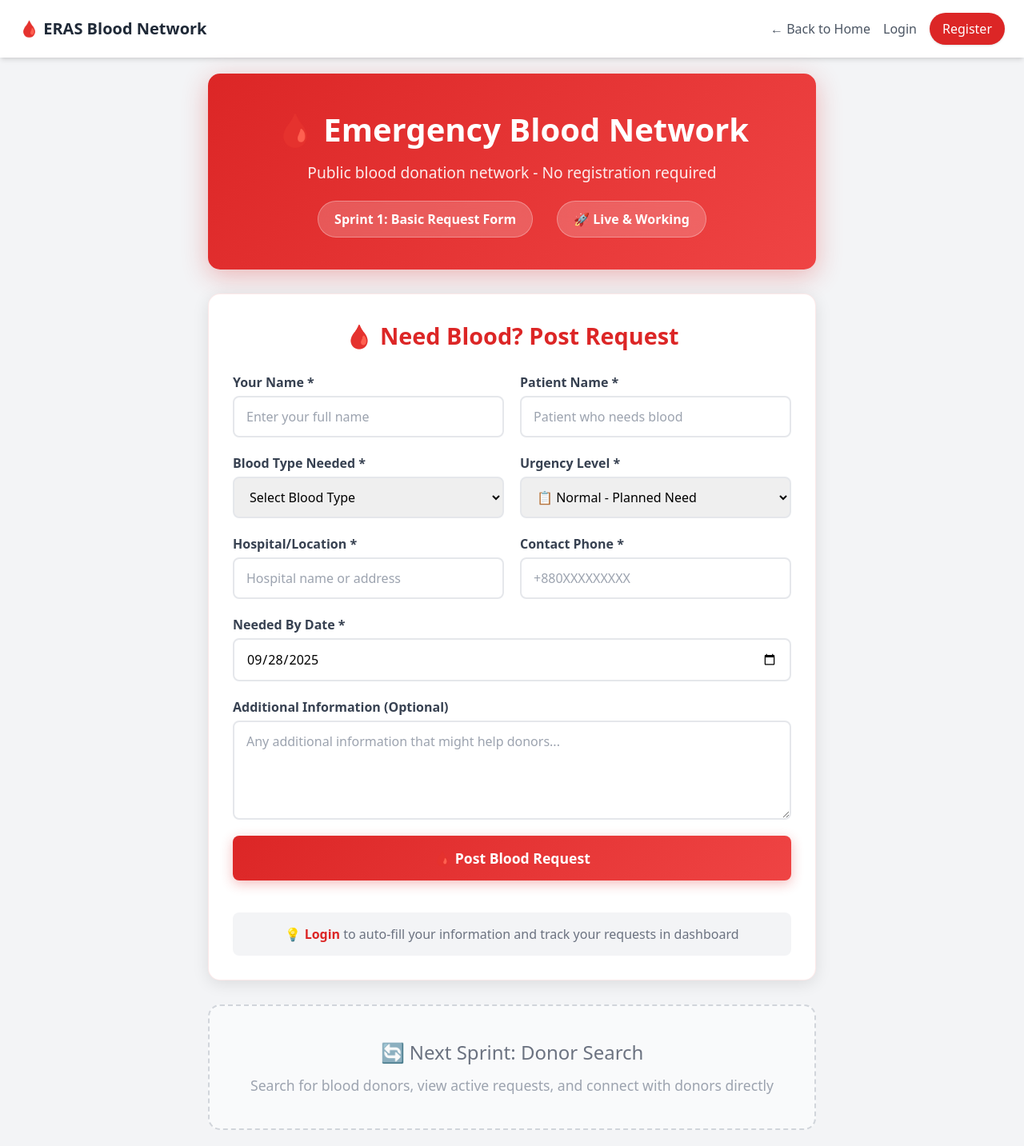
After one commit to ibrahim-hasan5/ERAS, a Django app: page /accounts/blood-network/ in a window 1280 px wide. The commit adds this page. Shown: the whole page at 80% size. Run offline with Django 5.2, Linux system fonts and the light colour scheme; some libraries are stand-ins or nearby versions.

Commit message:
SPRINT 1: Basic Blood Request Model & Simple Form

```diff
--- a/eras/accounts/urls.py
+++ b/eras/accounts/urls.py
@@ -33,4 +33,7 @@ urlpatterns = [
          name='service_provider_directory'),
     path('directory/service-provider/<int:provider_id>/',
          views.service_provider_detail, name='service_provider_detail'),
+
+    # NEW: Blood Network URL (Sprint 1)
+    path('blood-network/', views.blood_network, name='blood_network'),
 ]
--- a/eras/accounts/views.py
+++ b/eras/accounts/views.py
@@ -13,7 +13,7 @@ from .forms import (
     CitizenProfileForm, ServiceProviderProfileForm, QuickUpdateForm,
     ServiceProviderRatingForm
 )
-from .models import CitizenProfile, ServiceProviderProfile, ServiceProviderRating
+from .models import CitizenProfile, ServiceProviderProfile, ServiceProviderRating, BloodRequest
 
 from disasters.models import Disaster, DisasterAlert
 from django.db.models import Count, Q
@@ -435,3 +435,60 @@ def service_provider_settings(request):
     }
 
     return render(request, 'accounts/service_provider_settings.html', context)
+
+
+def blood_network(request):
+    """
+    PUBLIC blood network - Sprint 1: Basic blood request posting
+    No login required, but tracks activity if logged in
+    """
+
+    # Handle blood request posting (public)
+    if request.method == 'POST':
+        try:
+            # Create blood request with form data
+            blood_request = BloodRequest.objects.create(
+                requester_name=request.POST['requester_name'].strip(),
+                patient_name=request.POST['patient_name'].strip(),
+                blood_type_needed=request.POST['blood_type_needed'],
+                location=request.POST['location'].strip(),
+                contact_phone=request.POST['contact_phone'].strip(),
+                urgency=request.POST['urgency'],
+                needed_by_date=request.POST['needed_by_date'],
+                additional_notes=request.POST.get(
+                    'additional_notes', '').strip(),
+
+                # Optional tracking (only if logged in)
+                created_by=request.user if request.user.is_authenticated else None,
+                requester_city=request.user.citizen_profile.city if request.user.is_authenticated and hasattr(
+                    request.user, 'citizen_profile') else ''
+            )
+
+            messages.success(
+                request, f'🩸 Blood request posted successfully! Request ID: #{blood_request.id}')
+            return redirect('blood_network')
+
+        except Exception as e:
+            messages.error(request, f'❌ Error posting blood request: {str(e)}')
+
+    # Auto-fill data for logged-in users
+    auto_fill = {}
+    if request.user.is_authenticated:
+        try:
+            if hasattr(request.user, 'citizen_profile'):
+                profile = request.user.citizen_profile
+                auto_fill = {
+                    'name': request.user.get_full_name() or request.user.username,
+                    'phone': profile.phone_number or request.user.phone_number,
+                    'city': profile.city or '',
+                }
+        except:
+            pass
+
+    context = {
+        'auto_fill': auto_fill,
+        'blood_types': BloodRequest.BLOOD_TYPE_CHOICES,
+        'today': date.today(),  # Add today's date for template
+    }
+
+    return render(request, 'accounts/blood_network.html', context)
--- /dev/null
+++ b/eras/templates/accounts/blood_network.html
@@ -0,0 +1,412 @@
+<!DOCTYPE html>
+<html lang="en">
+<head>
+    <meta charset="UTF-8">
+    <meta name="viewport" content="width=device-width, initial-scale=1.0">
+    <title>Blood Network - ERAS</title>
+    <link rel="stylesheet" href="https://cdnjs.cloudflare.com/ajax/libs/font-awesome/6.4.0/css/all.min.css">
+    <link href="https://fonts.googleapis.com/css2?family=Inter:wght@400;500;600;700&display=swap" rel="stylesheet">
+    <script src="https://cdn.tailwindcss.com"></script>
+    <script>
+        tailwind.config = {
+            theme: {
+                extend: {
+                    colors: {
+                        'custom-red': '#dc2626',
+                    }
+                }
+            }
+        }
+    </script>
+    <style>
+        .blood-network-page {
+            max-width: 800px;
+            margin: 0 auto;
+            padding: 20px;
+        }
+
+        .hero-section {
+            text-align: center;
+            background: linear-gradient(135deg, #dc2626, #ef4444);
+            color: white;
+            padding: 40px 20px;
+            border-radius: 15px;
+            margin-bottom: 30px;
+            box-shadow: 0 8px 32px rgba(220, 38, 38, 0.3);
+        }
+
+        .hero-section h1 {
+            font-size: 2.5rem;
+            font-weight: bold;
+            margin-bottom: 10px;
+        }
+
+        .hero-section p {
+            font-size: 1.2rem;
+            opacity: 0.9;
+            margin-bottom: 20px;
+        }
+
+        .quick-stats {
+            display: flex;
+            justify-content: center;
+            gap: 30px;
+            flex-wrap: wrap;
+        }
+
+        .quick-stats span {
+            background: rgba(255, 255, 255, 0.2);
+            padding: 10px 20px;
+            border-radius: 25px;
+            font-weight: 600;
+            backdrop-filter: blur(10px);
+            border: 1px solid rgba(255, 255, 255, 0.3);
+        }
+
+        .request-section {
+            background: white;
+            padding: 30px;
+            border-radius: 15px;
+            box-shadow: 0 4px 20px rgba(0, 0, 0, 0.1);
+            border: 1px solid rgba(220, 38, 38, 0.1);
+        }
+
+        .request-section h2 {
+            color: #dc2626;
+            font-size: 1.8rem;
+            font-weight: bold;
+            margin-bottom: 25px;
+            text-align: center;
+        }
+
+        .blood-request-form {
+            display: grid;
+            gap: 20px;
+        }
+
+        .form-row {
+            display: grid;
+            grid-template-columns: 1fr 1fr;
+            gap: 20px;
+        }
+
+        @media (max-width: 768px) {
+            .form-row {
+                grid-template-columns: 1fr;
+            }
+        }
+
+        .form-group {
+            display: flex;
+            flex-direction: column;
+        }
+
+        .form-group label {
+            font-weight: 600;
+            color: #374151;
+            margin-bottom: 5px;
+        }
+
+        .form-control {
+            padding: 12px 15px;
+            border: 2px solid #e5e7eb;
+            border-radius: 8px;
+            font-size: 16px;
+            transition: all 0.3s ease;
+        }
+
+        .form-control:focus {
+            outline: none;
+            border-color: #dc2626;
+            box-shadow: 0 0 0 3px rgba(220, 38, 38, 0.1);
+        }
+
+        .btn-post {
+            background: linear-gradient(135deg, #dc2626, #ef4444);
+            color: white;
+            border: none;
+            padding: 15px 30px;
+            border-radius: 8px;
+            font-size: 1.1rem;
+            font-weight: 600;
+            cursor: pointer;
+            transition: all 0.3s ease;
+            box-shadow: 0 4px 15px rgba(220, 38, 38, 0.3);
+        }
+
+        .btn-post:hover {
+            transform: translateY(-2px);
+            box-shadow: 0 6px 20px rgba(220, 38, 38, 0.4);
+        }
+
+        .login-hint {
+            text-align: center;
+            margin-top: 20px;
+            padding: 15px;
+            background: #f3f4f6;
+            border-radius: 8px;
+            color: #6b7280;
+        }
+
+        .login-hint a {
+            color: #dc2626;
+            text-decoration: none;
+            font-weight: 600;
+        }
+
+        .login-hint a:hover {
+            text-decoration: underline;
+        }
+
+        .success-message {
+            background: linear-gradient(135deg, #10b981, #059669);
+            color: white;
+            padding: 15px 20px;
+            border-radius: 8px;
+            margin-bottom: 20px;
+            text-align: center;
+            font-weight: 600;
+            box-shadow: 0 4px 15px rgba(16, 185, 129, 0.3);
+        }
+
+        .error-message {
+            background: linear-gradient(135deg, #ef4444, #dc2626);
+            color: white;
+            padding: 15px 20px;
+            border-radius: 8px;
+            margin-bottom: 20px;
+            text-align: center;
+            font-weight: 600;
+            box-shadow: 0 4px 15px rgba(239, 68, 68, 0.3);
+        }
+
+        .coming-soon {
+            text-align: center;
+            padding: 40px 20px;
+            background: #f9fafb;
+            border-radius: 15px;
+            margin-top: 30px;
+            border: 2px dashed #d1d5db;
+        }
+
+        .coming-soon h3 {
+            color: #6b7280;
+            font-size: 1.5rem;
+            margin-bottom: 10px;
+        }
+
+        .coming-soon p {
+            color: #9ca3af;
+            font-size: 1.1rem;
+        }
+    </style>
+</head>
+<body class="bg-gray-100">
+
+<!-- Navigation Header -->
+<header class="bg-white shadow-md">
+    <nav class="container mx-auto px-6 py-4 flex items-center justify-between">
+        <div class="flex items-center space-x-2">
+            <span class="text-xl font-bold text-gray-800">🩸 ERAS Blood Network</span>
+        </div>
+        <div class="flex items-center space-x-4">
+            <a href="/" class="text-gray-600 hover:text-custom-red transition duration-300">← Back to Home</a>
+            {% if user.is_authenticated %}
+                <span class="text-gray-600">Welcome, {{ user.username }}</span>
+                <a href="{% url 'logout' %}" class="bg-custom-red text-white px-4 py-2 rounded-full shadow hover:bg-red-700 transition duration-300">Logout</a>
+            {% else %}
+                <a href="{% url 'login' %}" class="text-gray-600 hover:text-custom-red transition duration-300">Login</a>
+                <a href="{% url 'register_choice' %}" class="bg-custom-red text-white px-4 py-2 rounded-full shadow hover:bg-red-700 transition duration-300">Register</a>
+            {% endif %}
+        </div>
+    </nav>
+</header>
+
+<!-- Main Content -->
+<main class="blood-network-page">
+
+    <!-- Hero Section -->
+    <div class="hero-section">
+        <h1>🩸 Emergency Blood Network</h1>
+        <p>Public blood donation network - No registration required</p>
+        <div class="quick-stats">
+            <span>Sprint 1: Basic Request Form</span>
+            <span>🚀 Live & Working</span>
+        </div>
+    </div>
+
+    <!-- Display Messages -->
+    {% if messages %}
+        {% for message in messages %}
+            <div class="{% if message.tags == 'success' %}success-message{% else %}error-message{% endif %}">
+                {{ message }}
+            </div>
+        {% endfor %}
+    {% endif %}
+
+    <!-- Main Form Section -->
+    <div class="request-section">
+        <h2>🩸 Need Blood? Post Request</h2>
+
+        <form method="POST" class="blood-request-form">
+            {% csrf_token %}
+
+            <!-- Row 1: Requester & Patient -->
+            <div class="form-row">
+                <div class="form-group">
+                    <label for="requester_name">Your Name *</label>
+                    <input type="text"
+                           id="requester_name"
+                           name="requester_name"
+                           class="form-control"
+                           value="{{ auto_fill.name|default:'' }}"
+                           placeholder="Enter your full name"
+                           required>
+                </div>
+
+                <div class="form-group">
+                    <label for="patient_name">Patient Name *</label>
+                    <input type="text"
+                           id="patient_name"
+                           name="patient_name"
+                           class="form-control"
+                           placeholder="Patient who needs blood"
+                           required>
+                </div>
+            </div>
+
+            <!-- Row 2: Blood Type & Urgency -->
+            <div class="form-row">
+                <div class="form-group">
+                    <label for="blood_type_needed">Blood Type Needed *</label>
+                    <select id="blood_type_needed"
+                            name="blood_type_needed"
+                            class="form-control"
+                            required>
+                        <option value="">Select Blood Type</option>
+                        {% for value, label in blood_types %}
+                            <option value="{{ value }}">{{ label }}</option>
+                        {% endfor %}
+                    </select>
+                </div>
+
+                <div class="form-group">
+                    <label for="urgency">Urgency Level *</label>
+                    <select id="urgency"
+                            name="urgency"
+                            class="form-control"
+                            required>
+                        <option value="urgent">🚨 Urgent - Immediate Need</option>
+                        <option value="normal" selected>📋 Normal - Planned Need</option>
+                    </select>
+                </div>
+            </div>
+
+            <!-- Row 3: Location & Phone -->
+            <div class="form-row">
+                <div class="form-group">
+                    <label for="location">Hospital/Location *</label>
+                    <input type="text"
+                           id="location"
+                           name="location"
+                           class="form-control"
+                           value="{{ auto_fill.city|default:'' }}"
+                           placeholder="Hospital name or address"
+                           required>
+                </div>
+
+                <div class="form-group">
+                    <label for="contact_phone">Contact Phone *</label>
+                    <input type="tel"
+                           id="contact_phone"
+                           name="contact_phone"
+                           class="form-control"
+                           value="{{ auto_fill.phone|default:'' }}"
+                           placeholder="+880XXXXXXXXX"
+                           required>
+                </div>
+            </div>
+
+            <!-- Row 4: Date Needed -->
+            <div class="form-group">
+                <label for="needed_by_date">Needed By Date *</label>
+                <input type="date"
+                       id="needed_by_date"
+                       name="needed_by_date"
+                       class="form-control"
+                       min="{{ today|date:'Y-m-d' }}"
+                       required>
+            </div>
+
+            <!-- Additional Notes -->
+            <div class="form-group">
+                <label for="additional_notes">Additional Information (Optional)</label>
+                <textarea id="additional_notes"
+                          name="additional_notes"
+                          class="form-control"
+                          rows="4"
+                          placeholder="Any additional information that might help donors..."></textarea>
+            </div>
+
+            <!-- Submit Button -->
+            <button type="submit" class="btn-post">
+                🩸 Post Blood Request
+            </button>
+
+            {% if not user.is_authenticated %}
+                <p class="login-hint">
+                    💡 <a href="{% url 'login' %}">Login</a> to auto-fill your information and track your requests in dashboard
+                </p>
+            {% endif %}
+        </form>
+    </div>
+
+    <!-- Coming Soon Section -->
+    <div class="coming-soon">
+        <h3>🔄 Next Sprint: Donor Search</h3>
+        <p>Search for blood donors, view active requests, and connect with donors directly</p>
+    </div>
+</main>
+
+<script>
+document.addEventListener('DOMContentLoaded', function() {
+    // Set minimum date to today
+    const dateInput = document.getElementById('needed_by_date');
+    const today = new Date().toISOString().split('T')[0];
+    dateInput.min = today;
+
+    // Set default date to tomorrow for better UX
+    if (!dateInput.value) {
+        const tomorrow = new Date();
+        tomorrow.setDate(tomorrow.getDate() + 1);
+        dateInput.value = tomorrow.toISOString().split('T')[0];
+    }
+
+    // Add visual feedback for urgency selection
+    const urgencySelect = document.getElementById('urgency');
+    urgencySelect.addEventListener('change', function() {
+        if (this.value === 'urgent') {
+            this.style.background = 'linear-gradient(45deg, #fef2f2, #fee2e2)';
+            this.style.borderColor = '#ef4444';
+        } else {
+            this.style.background = 'linear-gradient(45deg, #fef2f2, #ffffff)';
+            this.style.borderColor = '#e5e7eb';
+        }
+    });
+
+    // Phone number formatting
+    const phoneInput = document.getElementById('contact_phone');
+    phoneInput.addEventListener('input', function() {
+        let value = this.value.replace(/\D/g, '');
+        if (value.startsWith('880')) {
+            value = '+' + value;
+        } else if (value.startsWith('01') && value.length === 11) {
+            value = '+880' + value.substring(1);
+        }
+        this.value = value;
+    });
+});
+</script>
+
+</body>
+</html>
--- a/eras/templates/homepage.html
+++ b/eras/templates/homepage.html
@@ -42,7 +42,7 @@
             <div class="hidden md:flex items-center space-x-6">
     <a href="{% url 'homepage' %}" class="text-gray-600 hover:text-custom-red transition duration-300">Home</a>
     <a href="{% url 'disasters:disaster_list' %}" class="text-gray-600 hover:text-custom-red transition duration-300">Alerts</a>
-    <a href="#" class="text-gray-600 hover:text-custom-red transition duration-300">Blood Network</a>
+    <a href="{% url 'blood_network' %}" class="text-gray-600 hover:text-custom-red transition duration-300">Blood Network</a>
     <a href="{% url 'service_provider_directory' %}" class="text-gray-600 hover:text-custom-red transition duration-300">Services</a>
     {% if user.is_authenticated and user.user_type == 'citizen' %}
         <a href="{% url 'citizen_dashboard' %}" class="text-gray-600 hover:text-custom-red transition duration-300">Dashboard</a>
```
Also changed, not shown: eras/accounts/models.py (+90 -14 lines), eras/accounts/migrations/0004_citizenprofile_emergency_donor_bloodrequest.py (added), eras/db.sqlite3.
